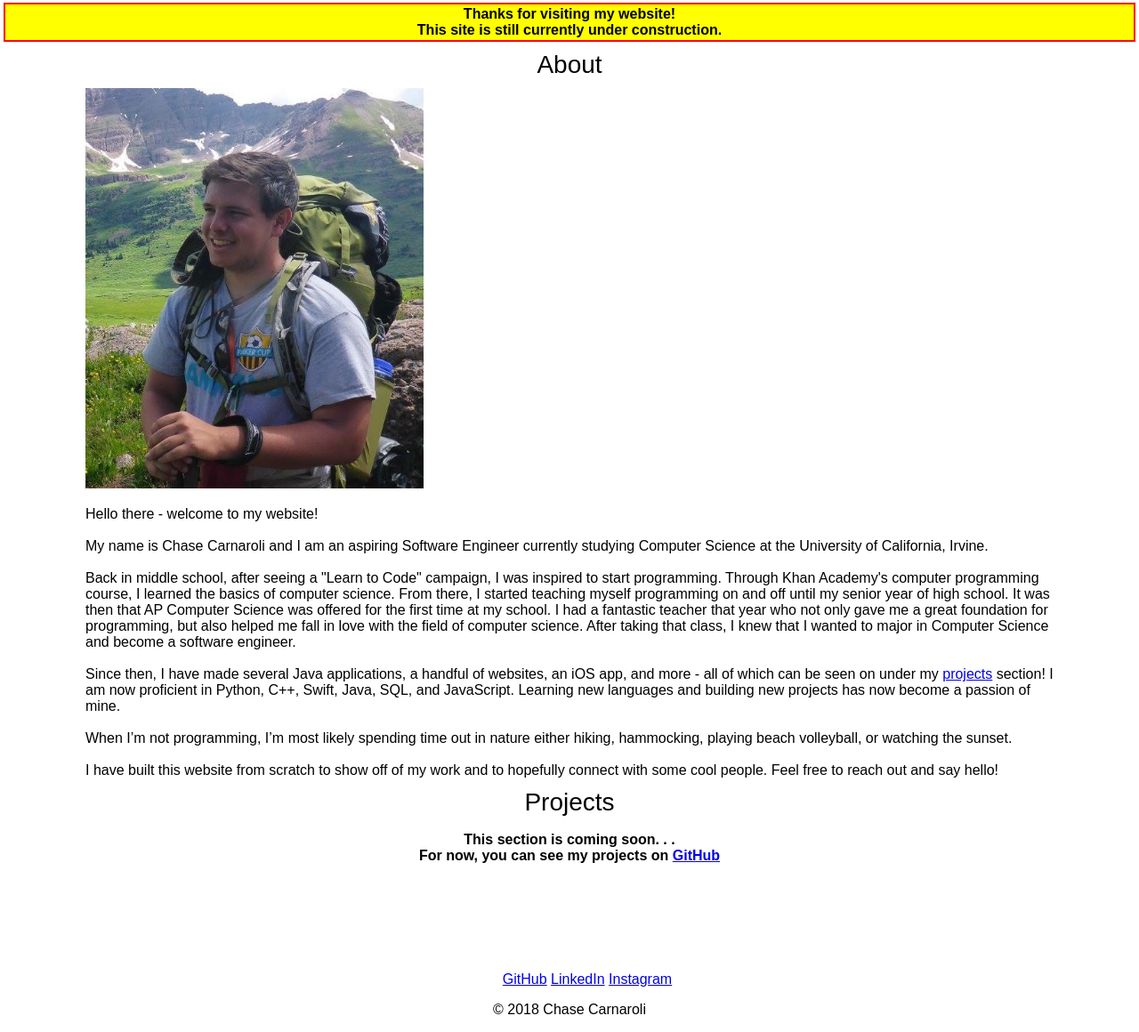
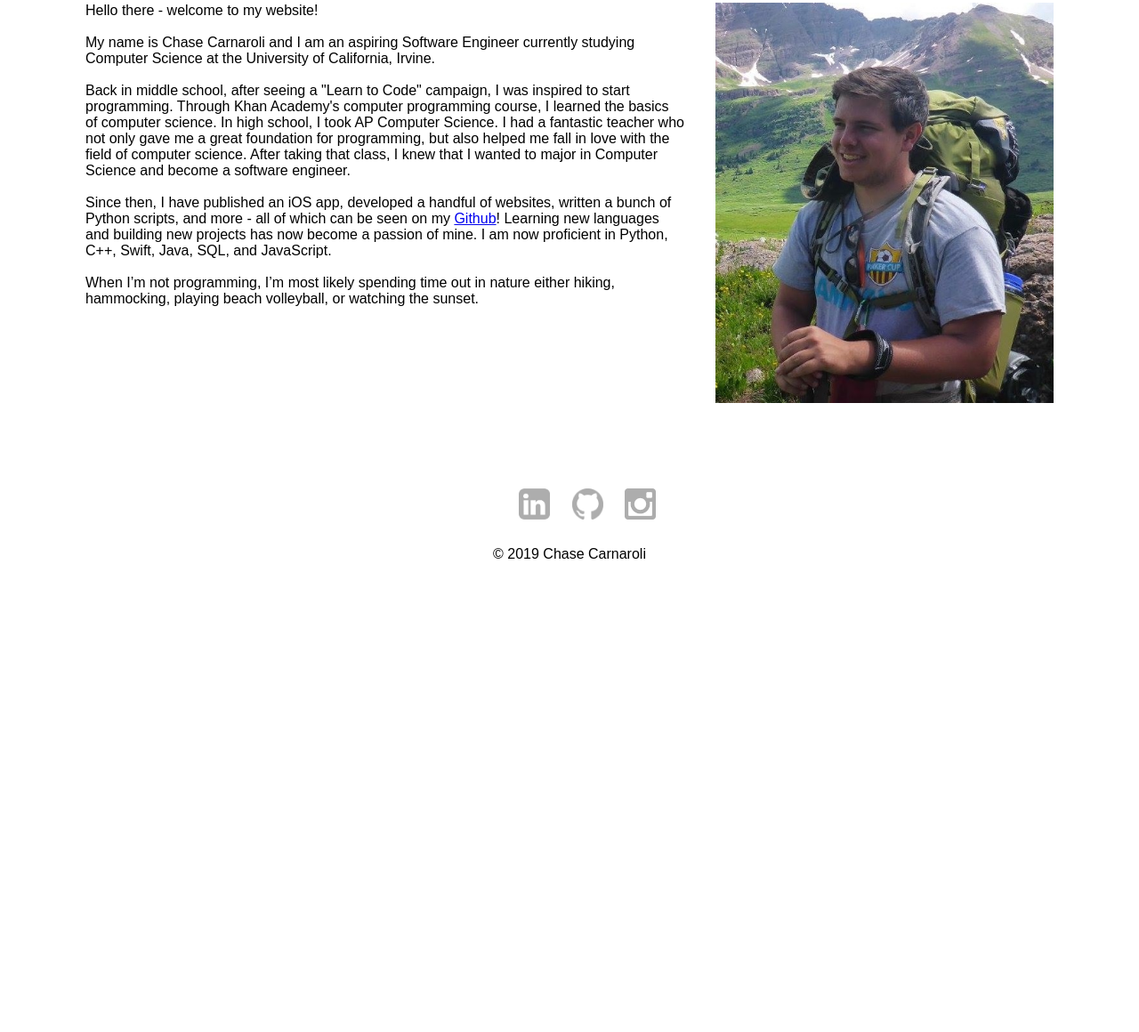
Before and after one commit to ChaseC99/chasec99.github.io, a plain HTML site: page index.html in a window 1280 px wide. Shown: the part 802-1962 px from the top of the page at 89% size. After the commit the page ends 1450 px from the top, so only its background shows below. Drawn offline with nearby package versions, Linux system fonts and the light colour scheme.

Commit message:
simplify ui, remove unnecessary sections

```diff
--- a/index.html
+++ b/index.html
@@ -14,7 +14,7 @@
                 <li style="float: left; width: auto;" id="nav_name"><a href="#cover">Chase Carnaroli</a></li>
                 <ul id="nav_items">
                     <li><a href="#about">About</a></li>
-                    <li><a href="#projects">Projects</a></li>
+                    <li><a href="https://www.github.com/ChaseC99">Projects</a></li>
                     <li><a href="files/resume.pdf">Resume</a></li>
                     <li><a href="mailto:chasecarnaroli@gmail.com">Contact</a></li>
                 </ul>
@@ -27,58 +27,36 @@
             <h3>San Diego, California</h3>
             <span>Passionate about learning, programming, and nature</span>
         </div>
-        <!-- Message Banner -->
-        <div style="background-color: yellow; border: 2px solid red; margin: 4px; padding: 2px; font-weight: bold; text-align: center;">
-            Thanks for visiting my website!<br>
-            This site is still currently under construction.<br>
         </div>
         <div id="about">
-            <h1>About</h1>
             <section id="about_content">
-                <img src="img/profile_pic.JPG" id="profile_pic">
                 <p>
+                    <img src="img/profile_pic.JPG" id="profile_pic" style="float:right; margin-left:35px; margin-bottom:20px">
                     Hello there - welcome to my website!
                     <br><br>
                     My name is Chase Carnaroli and I am an aspiring Software Engineer currently studying Computer Science at the University of California, Irvine.
                     <br><br>
                     Back in middle school, after seeing a "Learn to Code" campaign, I was inspired to start programming.
                     Through Khan Academy's computer programming course, I learned the basics of computer science.
-                    From there, I started teaching myself programming on and off until my senior year of high school.
-                    It was then that AP Computer Science was offered for the first time at my school.
-                    I had a fantastic teacher that year who not only gave me a great foundation for programming, but also helped me fall in love with the field of computer science.
+                    In high school, I took AP Computer Science. I had a fantastic teacher who not only gave me a great foundation for programming, but also helped me fall in love with the field of computer science.
                     After taking that class, I knew that I wanted to major in Computer Science and become a software engineer.
                     <br><br>
-                    Since then, I have made several Java applications, a handful of websites, an iOS app, and more - all of which can be seen on under my <a href="#projects">projects</a> section!
+                    Since then, I have published an iOS app, developed a handful of websites, written a bunch of Python scripts, and more - all of which can be seen on my <a href="https://github.com/ChaseC99">Github</a>!
+                    Learning new languages and building new projects has now become a passion of mine.
                     I am now proficient in Python, C++, Swift, Java, SQL, and JavaScript.
-                    Learning new languages and building new projects has now become a passion of mine.
                     <br><br>
                     When I’m not programming, I’m most likely spending time out in nature either hiking, hammocking, playing beach volleyball, or watching the sunset.
-                    <br><br>
-                    I have built this website from scratch to show off of my work and to hopefully connect with some cool people. Feel free to reach out and say hello!
                 </p>
-            </section>
-        </div>
-        <div id="projects">
-            <h1>Projects</h1>
-            <section>
-                <h4 style="text-align: center">
-                    This section is coming soon. . .<br>
-                    For now, you can see my projects on <a href="https://www.github.com/ChaseC99">GitHub</a></h3>
-                </h4>
-                <ul id="projects_gallery">
-                    <li>
 
-                    </li>
-                </ul>
             </section>
         </div>
         <footer>
             <ul>
-                <li><a href="https://www.github.com/ChaseC99">GitHub</a></li>
-                <li><a href="https://www.linkedin.com/in/ChaseCarnaroli">LinkedIn</a></li>
-                <li><a href="https://www.instagram.com/Chasing_Chase19">Instagram</a></li>
+                <li><a href="https://www.linkedin.com/in/ChaseCarnaroli"><img src="img/icons/linkedin.png"></a></li>
+                <li><a href="https://www.github.com/ChaseC99"><img src="img/icons/github.png"></a></li>
+                <li><a href="https://www.instagram.com/Chasing_Chase19"><img src="img/icons/instagram.png"></a></li>
             </ul>
-            <p>&copy; 2018 Chase Carnaroli</p>
+            <p>&copy; 2019 Chase Carnaroli</p>
         </footer>
     </body>
 </html>
```
